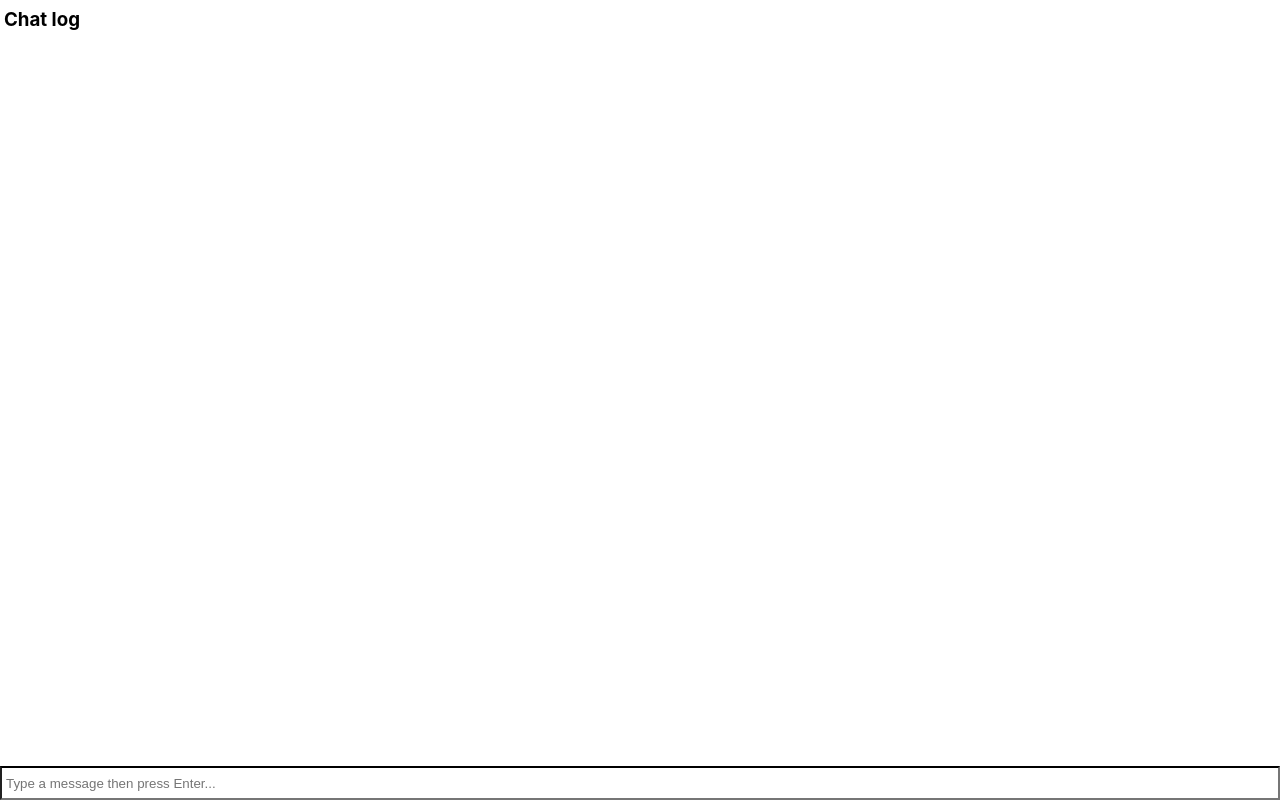
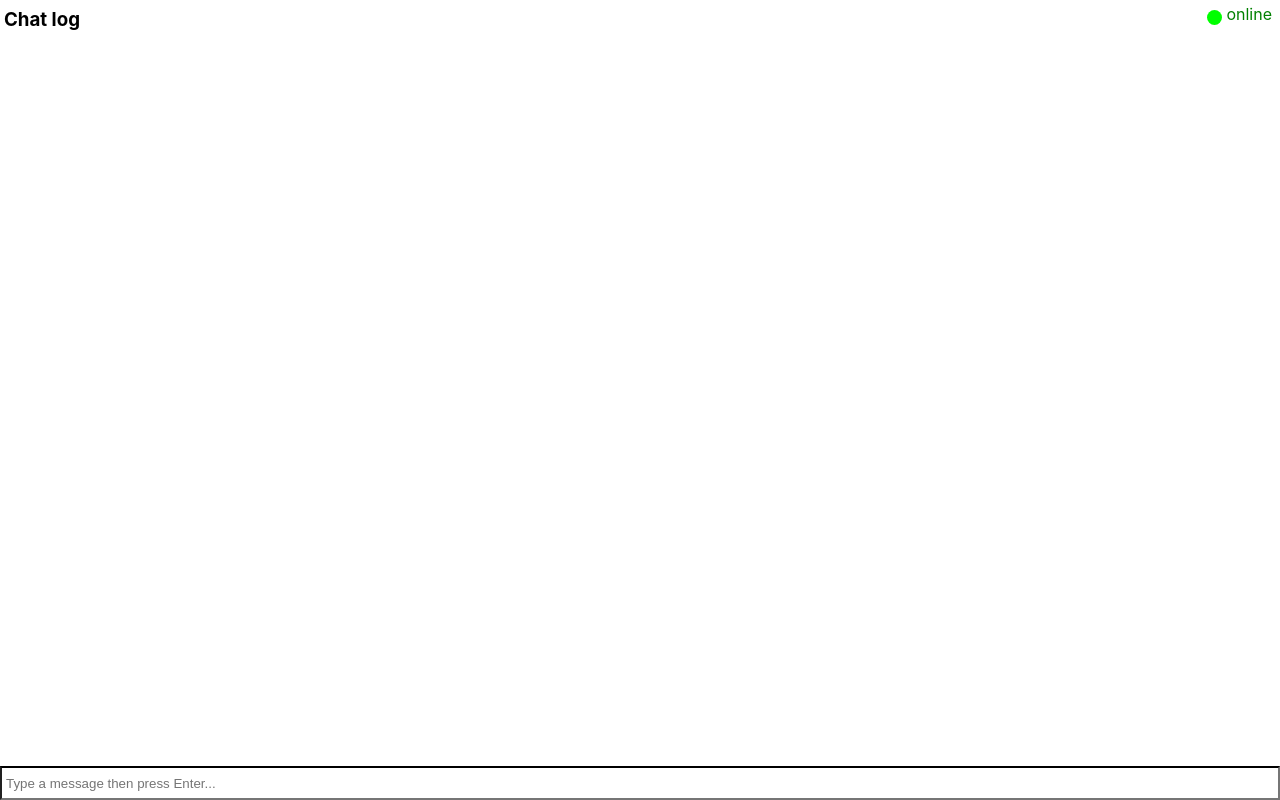
Before and after one commit to brentkeller/hello-hypercore, a React (Create React App) app: page / in a window 1280 px wide. Built offline with nearby package versions, Linux system fonts and the light colour scheme; what hypercore, hypercore-crypto, random-access-idb, redux-dynamic-middlewares would draw is missing.

Commit message:
Add OnlineIndicator with network status hook

```diff
--- a/src/components/Chat.tsx
+++ b/src/components/Chat.tsx
@@ -3,6 +3,7 @@ import React, { useRef, FormEventHandler } from 'react';
 import { useDispatch, useSelector } from 'react-redux';
 import { css, jsx } from '@emotion/core';
 import { addChatMessage } from '../store/chatReducer';
+import { OnlineIndicator} from './OnlineIndicator';
 
 const wrapper = css`
   display: flex;
@@ -72,6 +73,7 @@ export const Chat = () => {
       <div css={chatPane}>
         <div css={chatHeaderPane}>
           <h3 css={chatHeader}>Chat log</h3>
+          <OnlineIndicator />
         </div>
         <div css={chatLog}>
           {messages.map((d, i) => (
--- /dev/null
+++ b/src/components/OnlineIndicator.tsx
@@ -0,0 +1,31 @@
+/** @jsx jsx */
+import { css, jsx } from '@emotion/core';
+import { useNetworkStatus } from '../hooks/useNetworkStatus';
+
+export const OnlineIndicator = () => {
+  const isOnline = useNetworkStatus();
+
+  const onlineWrapper = css`
+    display: flex;
+    justify-item-self: flex-end;
+    margin: 4px 8px 0 0;
+    color: ${isOnline ? 'green' : 'lightgray'};
+  `;
+
+  const onlineIndicator = css`
+    width: 15px;
+    height: 15px;
+    margin: 6px 4px 0 0;
+    border-radius: 15px;
+    -moz-border-radius: 15px;
+    -webkit-border-radius: 15px;
+    background-color: ${isOnline ? 'lime' : 'lightgray'};
+  `;
+
+  return (
+    <span css={onlineWrapper}>
+      <div css={onlineIndicator} />
+      {isOnline ? 'online' : 'offline'}
+    </span>
+  );
+};
--- /dev/null
+++ b/src/hooks/useNetworkStatus.tsx
@@ -0,0 +1,20 @@
+import React from 'react';
+
+export const useNetworkStatus = () => {
+  const [status, setStatus] = React.useState(navigator.onLine);
+
+  React.useEffect(() => {
+    const handleChange = () => {
+      setStatus(navigator.onLine);
+    };
+
+    window.addEventListener('online', handleChange);
+    window.addEventListener('offline', handleChange);
+    return () => {
+      window.removeEventListener('online', handleChange);
+      window.removeEventListener('offline', handleChange);
+    };
+  }, []);
+
+  return status;
+};
```
